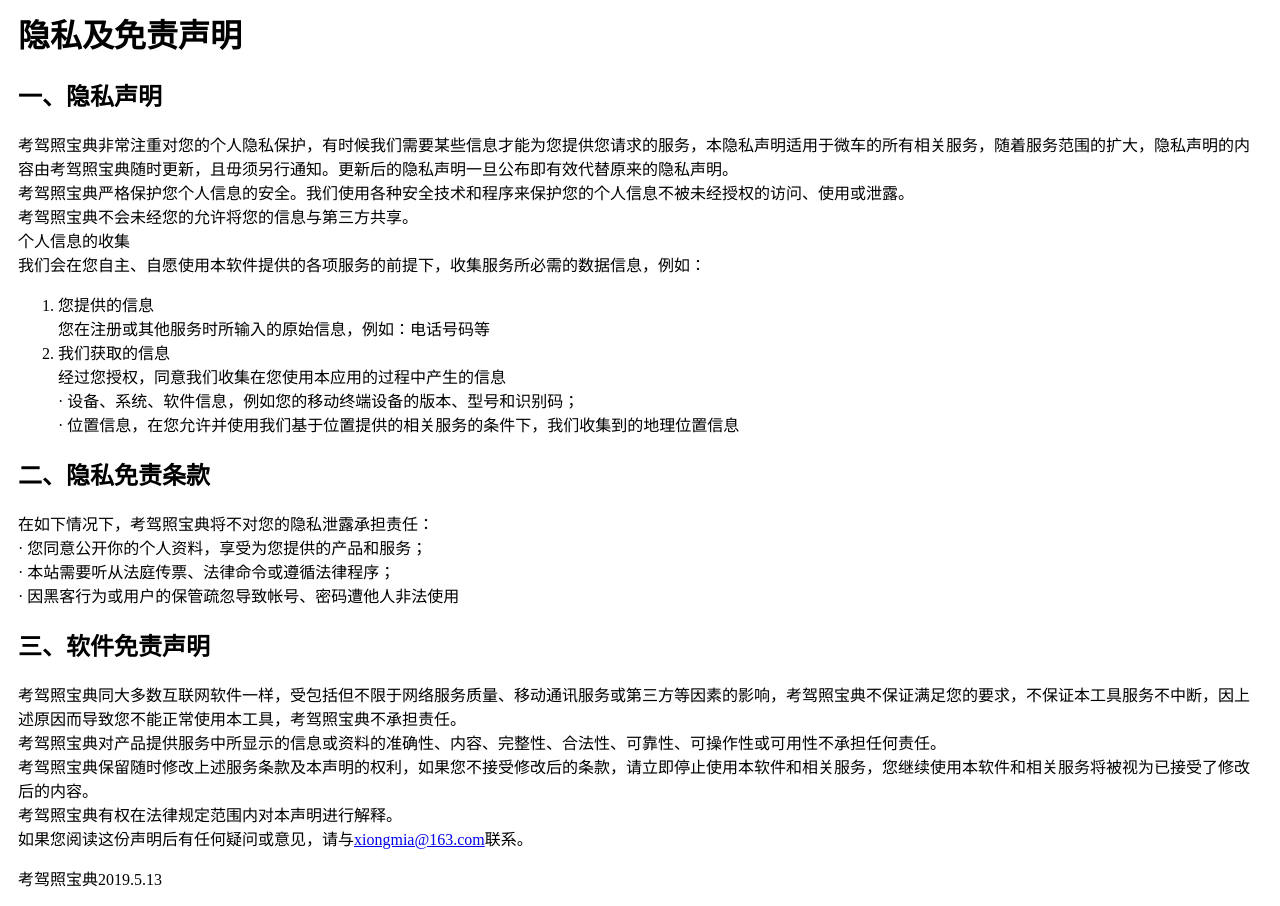
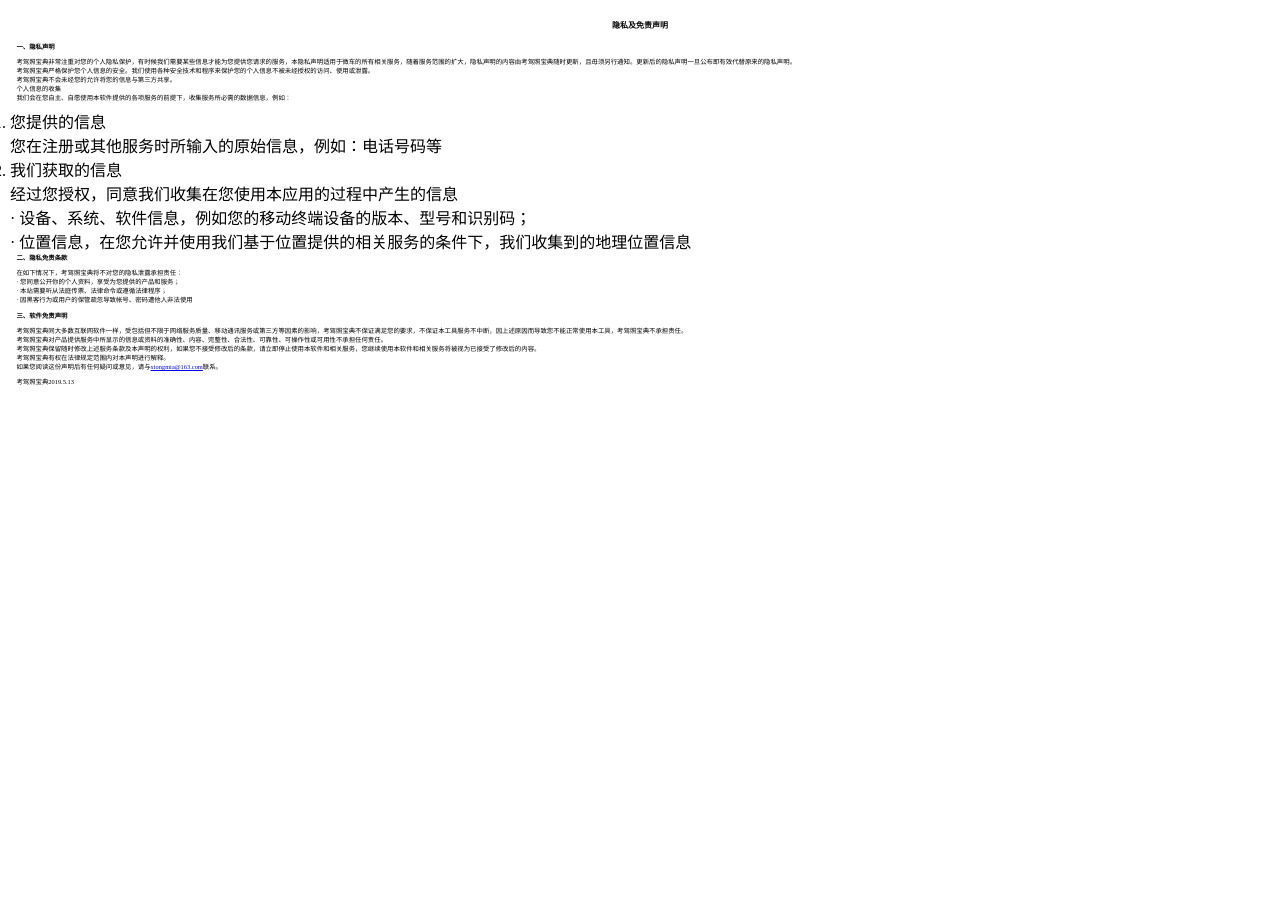
Before and after one commit to purewater2011/purewater2011.github.io, a plain HTML site: page index.html in a window 1280 px wide. After the commit the page ends 800 px from the top, so only its background shows below. Drawn offline with Linux system fonts and the light colour scheme.

Commit message:
update index

```diff
--- a/index.html
+++ b/index.html
@@ -1,3 +1,38 @@
+<header>
+	<style type="text/css">
+
+        * {
+            -webkit-appearance: none;
+            outline: 0 none;
+            margin: 0;
+            padding: 0;
+            -webkit-touch-callout: none;
+            -webkit-tap-highlight-color: rgba(255, 0, 0, 0);
+        }
+        h1{
+            display: block;
+            width: 100%;
+            text-align: center;
+            font-size: .5rem;
+            line-height: 2rem;
+        }
+        h2{
+            font-size: .4rem;
+            padding: 0 .4rem;
+            margin-bottom: .4rem;
+        }
+        p{
+            font-size: .4rem;
+            padding: 0 .4rem;
+            margin-bottom: .4rem;
+        }
+        .footer{
+            padding-bottom: 2rem;
+        }
+
+	</style>
+</header>
+
 <div data-note-content="" class="show-content" style="margin: 10px;">
           <div class="show-content-free">
             <h1>隐私及免责声明</h1>
```
